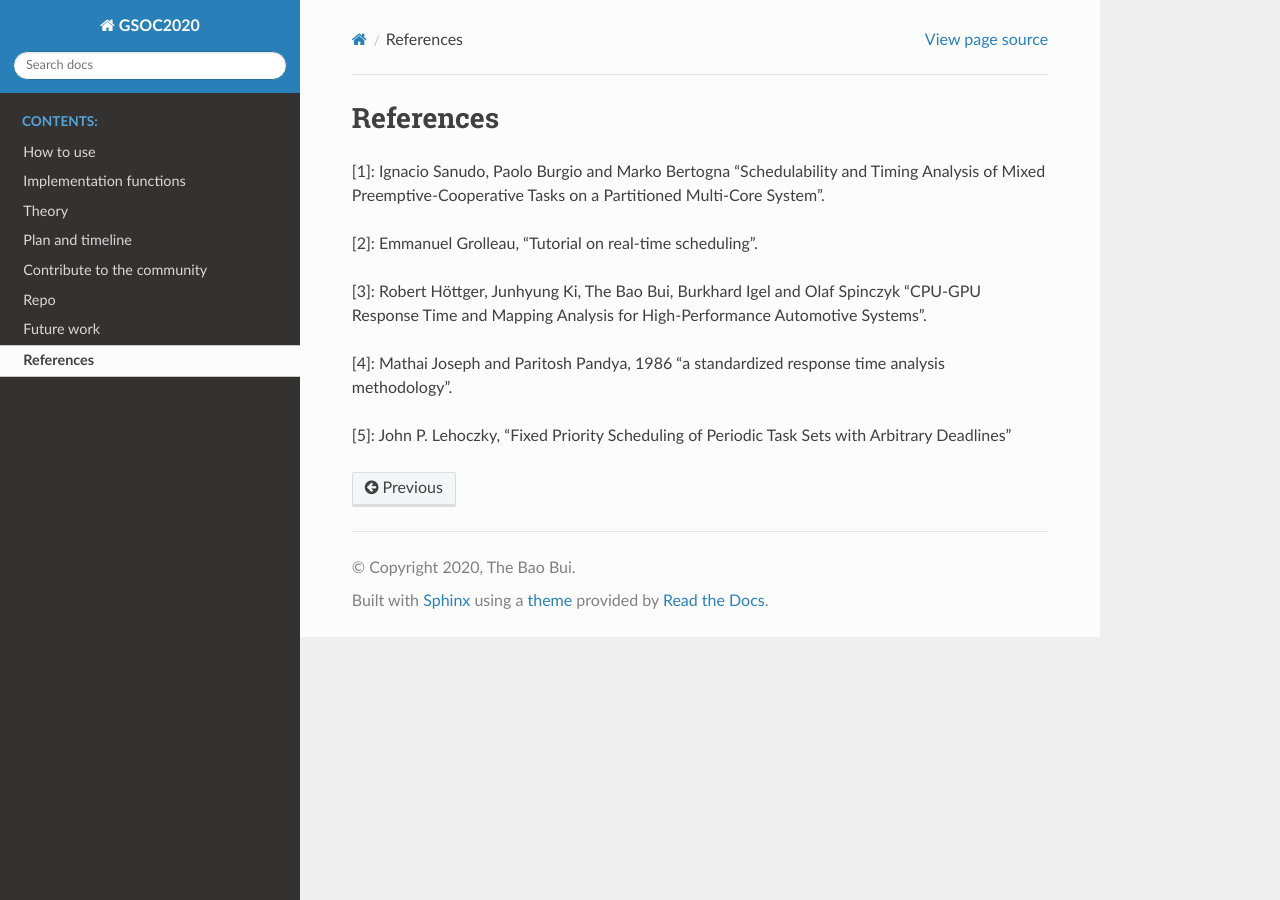
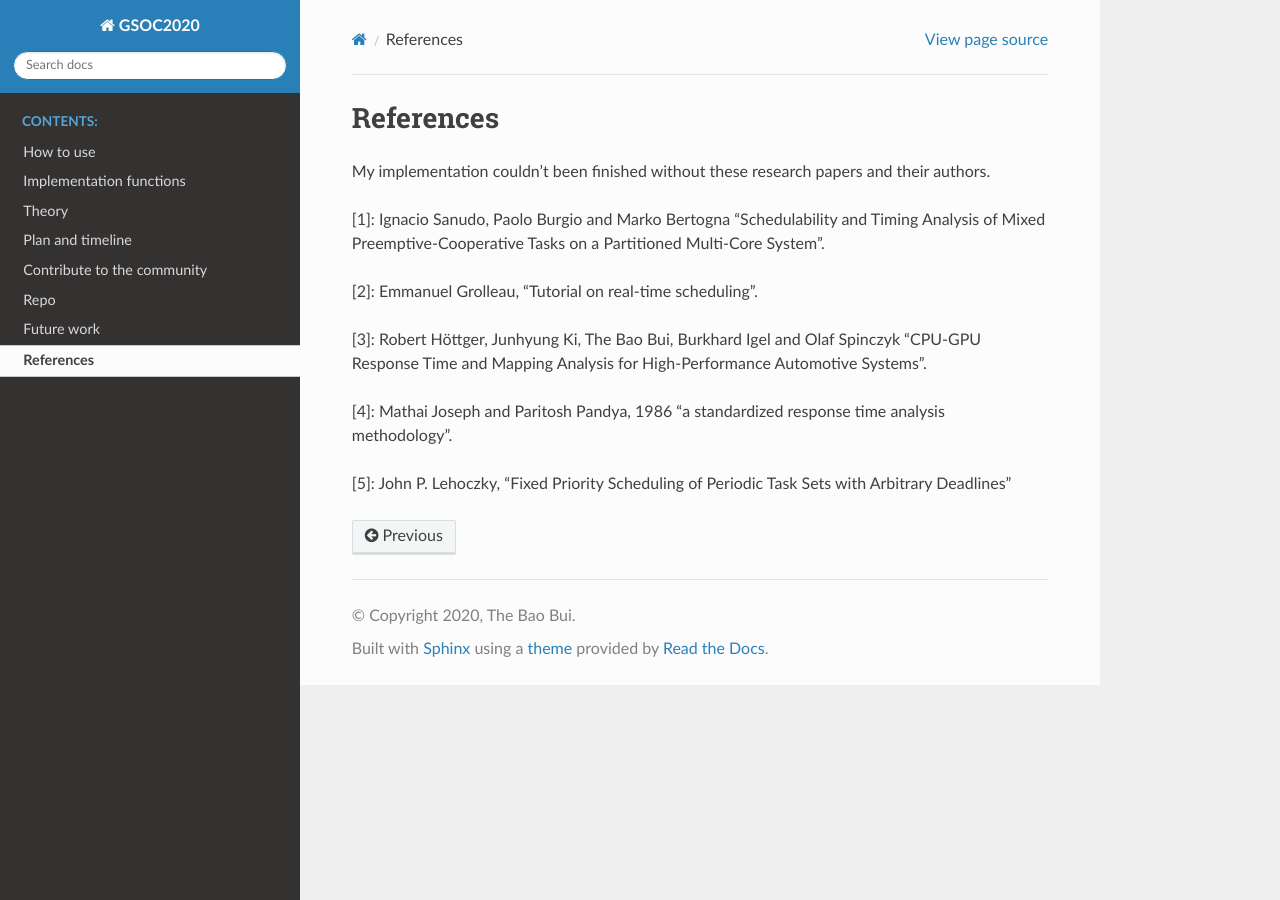
Before and after one commit to zero212/GSOC2020Doc, a Sphinx documentation site: the page built from source/contents/References.md, in a window 1280 px wide. Built offline with Sphinx 7.4.7 and the Read the Docs theme 2.0.0, drawn with Linux system fonts in a browser that asks for light colours.

```diff
--- a/source/contents/References.md
+++ b/source/contents/References.md
@@ -1,4 +1,6 @@
 # References
+
+My implementation couldn't been finished without these research papers and their authors.
 
 [1]: Ignacio Sanudo, Paolo Burgio and Marko Bertogna "Schedulability and Timing Analysis of Mixed Preemptive-Cooperative Tasks on a Partitioned Multi-Core System".
 
```
Also changed, not shown: source/contents/Tut.md (+5 -0 lines).
